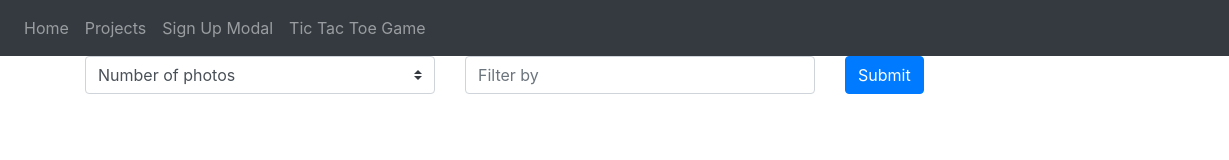
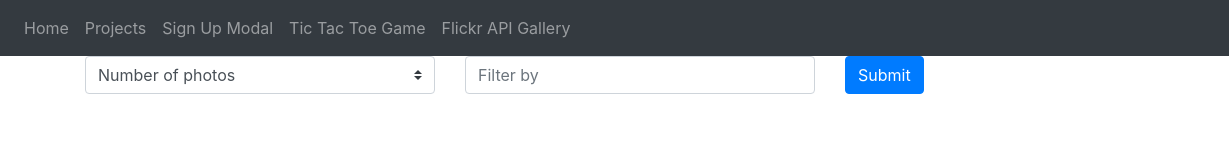
Before and after one commit to Kadekool/Kadekool.github.io, a plain HTML site: page flickr/flickr.html in a window 1280 px wide. Shown: the full height of the page, 0-1229 px from the left. Drawn offline with nearby package versions, Linux system fonts and the light colour scheme.

Commit message:
fixed nav bar

```diff
--- a/flickr/flickr.html
+++ b/flickr/flickr.html
@@ -34,6 +34,11 @@
          <li class="nav-item">
            <a class="nav-link" href="../tic-tac-toe/tic-tac-toe.html">Tic Tac Toe Game</a>
          </li>
+         <li class="nav-item">
+          <a class="nav-link" href="/flickr/flickr.html"
+            >Flickr API Gallery</a
+          >
+        </li>
        </ul>
        <a href="https://github.com/kpfromer">
          <img
```
Also changed, not shown: forms.html (+5 -0 lines), index.html (+5 -0 lines), mypage_bootstrap.html (+5 -0 lines), projects.html (+5 -0 lines).
